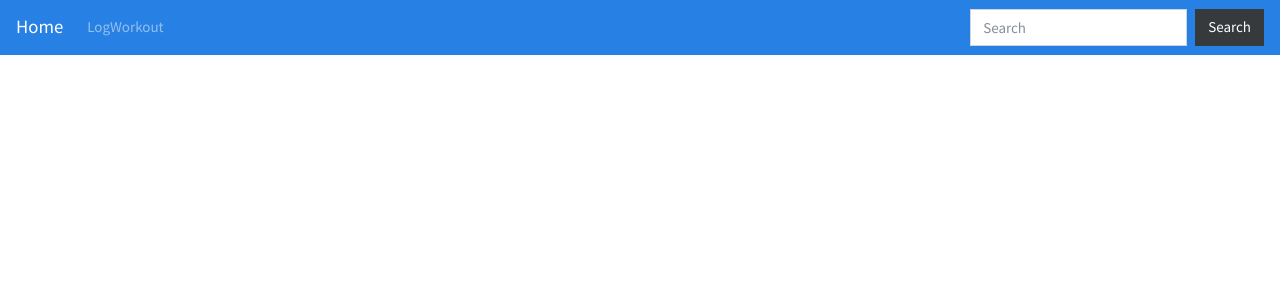
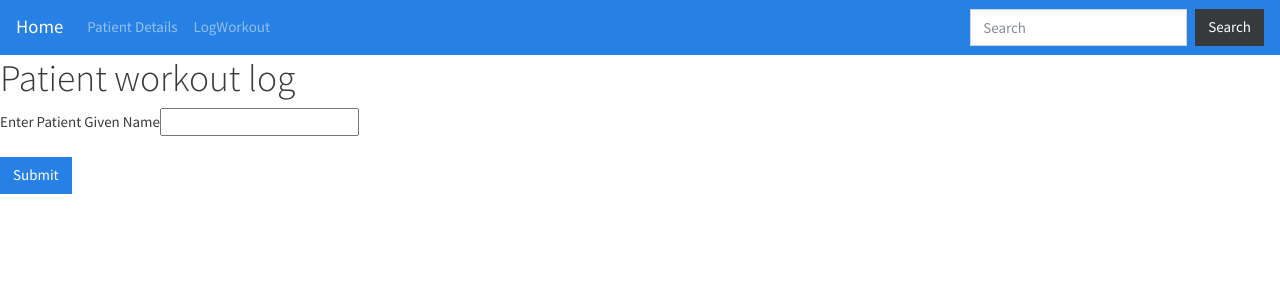
Before and after one commit to bhargavjulaganti/LearningAngular, an Angular app in the folder my-app/: page /patientdetails in a window 1280 px wide. Before the commit this address led to /. Shown: the top 300 px of the page. Built offline with nearby package versions, Linux system fonts and the light colour scheme.

Commit message:
Adding login basic validation

```diff
--- a/my-app/src/app/app.component.html
+++ b/my-app/src/app/app.component.html
@@ -30,8 +30,14 @@
       <!-- <li class="nav-item dropdown">
       </li> -->
       <li class="nav-item" data-toggle="collapse" data-target=".navbar-collapse.show">
-        <a class="nav-link" href="/logworkout" >LogWorkout</a>
+        <a class="nav-link" href="/patientdetails"  routerLinkActive="inactive" >Patient Details</a>
       </li>
+
+      <li class="nav-item" data-toggle="collapse" data-target=".navbar-collapse.show">
+        <a class="nav-link" href="/logworkout"  routerLinkActive="inactive" >LogWorkout</a>
+      </li>
+
+
       <!-- Commented for keerthi initial project -->
       <!-- <li class="nav-item">
         <a class="nav-link" href="/benchpress">BenchPress</a>
--- /dev/null
+++ b/my-app/src/app/login/login.component.html
@@ -0,0 +1,21 @@
+<form [formGroup]="EnterCredentials" (ngSubmit)="onSubmit()">
+  <div>
+
+  </div>
+  <div class="form-group has-success">
+    <label class="form-control-label"> Username </label>
+    <input type="text" pattern="[0-9]*" class="form-control-inline" id="Username" formControlName="Username">
+  </div>
+
+  <div class="form-group has-success">
+    <label class="form-control-label"> Password </label>
+    <input type="text" pattern="[0-9]*" class="form-control-inline" id="Password" formControlName="Password">
+  </div>
+  <button type="button" (click)="ValidateCredentials()" class="btn btn-primary">Login</button>
+</form>
+
+
+<div *ngIf="showAlert">
+  <div class="alert alert-danger" style="width:fit-content" ng-reflect-ng-class="[object Object]">Username or password
+    is incorrect</div>
+</div>
--- /dev/null
+++ b/my-app/src/app/login/login.component.ts
@@ -0,0 +1,37 @@
+import { Component, OnInit } from '@angular/core';
+import { FormGroup, FormControl } from '@angular/forms';
+import { Router, CanActivate } from '@angular/router';
+
+
+@Component({
+  selector: 'app-login',
+  templateUrl: './login.component.html',
+  styleUrls: ['./login.component.css']
+})
+export class LoginComponent implements OnInit {
+
+  EnterCredentials = new FormGroup({
+    Username: new FormControl(''),
+    Password: new FormControl('')
+  })
+
+  private showAlert : boolean;
+
+  constructor(private router: Router) { }
+
+  ngOnInit() {
+  }
+
+  ValidateCredentials() {
+    console.log(this.EnterCredentials.value.Username);
+    console.log(this.EnterCredentials.value.Password);
+    if (this.EnterCredentials.value.Username == 'test' && this.EnterCredentials.value.Password == 'test') {
+      console.log("Successful login");
+      this.router.navigate(['/patientdetails']);
+    } else {
+      this.showAlert=true;
+    }
+
+  }
+
+}
--- a/my-app/src/app/myworkout/myworkout.component.html
+++ b/my-app/src/app/myworkout/myworkout.component.html
@@ -1,36 +1,66 @@
-<form [formGroup]="EnterCredentials" (ngSubmit)="onSubmit()">
-  <div>
-
-  </div>
-  <div class="form-group has-success">
-    <label class="form-control-label"> Username </label>
-    <input type="text" pattern="[0-9]*" class="form-control-inline" id="Username" formControlName="Username">
-  </div>
-
-  <div class="form-group has-success">
-    <label class="form-control-label"> Password </label>
-    <input type="text" pattern="[0-9]*" class="form-control-inline" id="Password" formControlName="Password">
-    <!-- formControlName="Set1" -->
-  </div>
-  <button type="button" (click)="ValidateCredentials()" class="btn btn-primary">Login</button>
-</form>
+<h1>
+    Patient workout log
+</h1>
 
 
 
+<form [formGroup]="EnterWorkoutForm" (ngSubmit)="onSubmit()">
+    <div class="form-group has-success">
+        <label class="form-control-label"> Enter Patient Given Name </label>
+        <input type="text" pattern="[0-9]*" class="form-control-inline" id="Set1" formControlName="Set1">
+        <!-- formControlName="Set1" -->
+    </div>
+    <button type="button" (click)="GetPatientDetails()" class="btn btn-primary">Submit</button>
+</form>
 
+<div *ngIf="showDetails">
+    <h4>FirstName : {{givenname}}</h4>
+    <h4>TelephoneNumber : {{telephonenumber}}</h4>
+    <h4>Id : {{patientID}}</h4>
+</div>
 
+<div *ngIf="showErrorMessage">
+    <h4>Enter correct name</h4>
+</div>
 
+<div *ngIf="showDetails">
+    <form [formGroup]="EnterNotesForm" (ngSubmit)="onSubmit()">
+        <div class="form-group has-success">
+            <label class="form-control-label"> Author </label>
+            <input type="text" pattern="[0-9]*" class="form-control-inline" id="authorString"
+                formControlName="authorString">
+            <!-- <label class="form-control-label"> text </label>
+        <input type="text" pattern="[0-9]*" class="form-control-inline" id="text" formControlName="text"> -->
+            <!-- formControlName="Set1" -->
+        </div>
+        <div class="form-group has-success">
+            <label class="form-control-label"> text </label>
+            <input type="text" pattern="[0-9]*" class="form-control-inline" id="text" formControlName="text">
+        </div>
+        <button type="button" (click)="GetNotesDetails()" class="btn btn-primary">Submit</button>
+    </form>
+</div>
 
+<div *ngIf="showDetails">
+    <table class="table table-hover table-bordered" style="width:25%">
+        <thead>
+            <tr>
+                <th scope="col">Weight</th>
+                <th scope="col">DateTime</th>
+                <th scope="col">Notes</th>
+                <!-- <th scope="col">Notes</th> -->
+            </tr>
+        </thead>
 
+        <tbody>
 
-
-
-
-
-
-
-
-
-<!-- Patient Workout Log commented to clear out login page-->
-
-<!-- Future implement this page some where else -->
+            <tr class="table-primary" *ngFor="let item of weightDetailsNotes">
+                <!-- <th scope="row">Primary</th> -->
+                <td>{{item.text}}</td>
+                <td>{{item.time | date}}</td>
+                <td>{{item.authorString}}</td>
+                <!-- <td>{{item.Notes}}</td> -->
+            </tr>
+        </tbody>
+    </table>
+</div>
--- a/my-app/src/app/myworkout/myworkout.component.ts
+++ b/my-app/src/app/myworkout/myworkout.component.ts
@@ -41,10 +41,7 @@ export class MyworkoutComponent implements OnInit {
     Set1: new FormControl('')
   });
 
-  EnterCredentials = new FormGroup({
-    Username: new FormControl(''),
-    Password: new FormControl('')
-  })
+
 
   EnterNotesForm = new FormGroup({
     authorString: new FormControl(''),
@@ -192,9 +189,4 @@ export class MyworkoutComponent implements OnInit {
         console.log(data);
       });
   }
-
-  ValidateCredentials() {
-    console.log(this.EnterCredentials.value.Username);
-    console.log(this.EnterCredentials.value.Password);
-  }
 }
```
Also changed, not shown: my-app/src/app/app.module.ts (+5 -2 lines), my-app/src/app/guards/auth.guard.ts (added, +20 -0 lines), my-app/src/app/guards/logged-in.guard.ts (added, +14 -0 lines), my-app/src/app/login/login.component.css (added), 1 other file (tests, documents, lock files or other folders).
